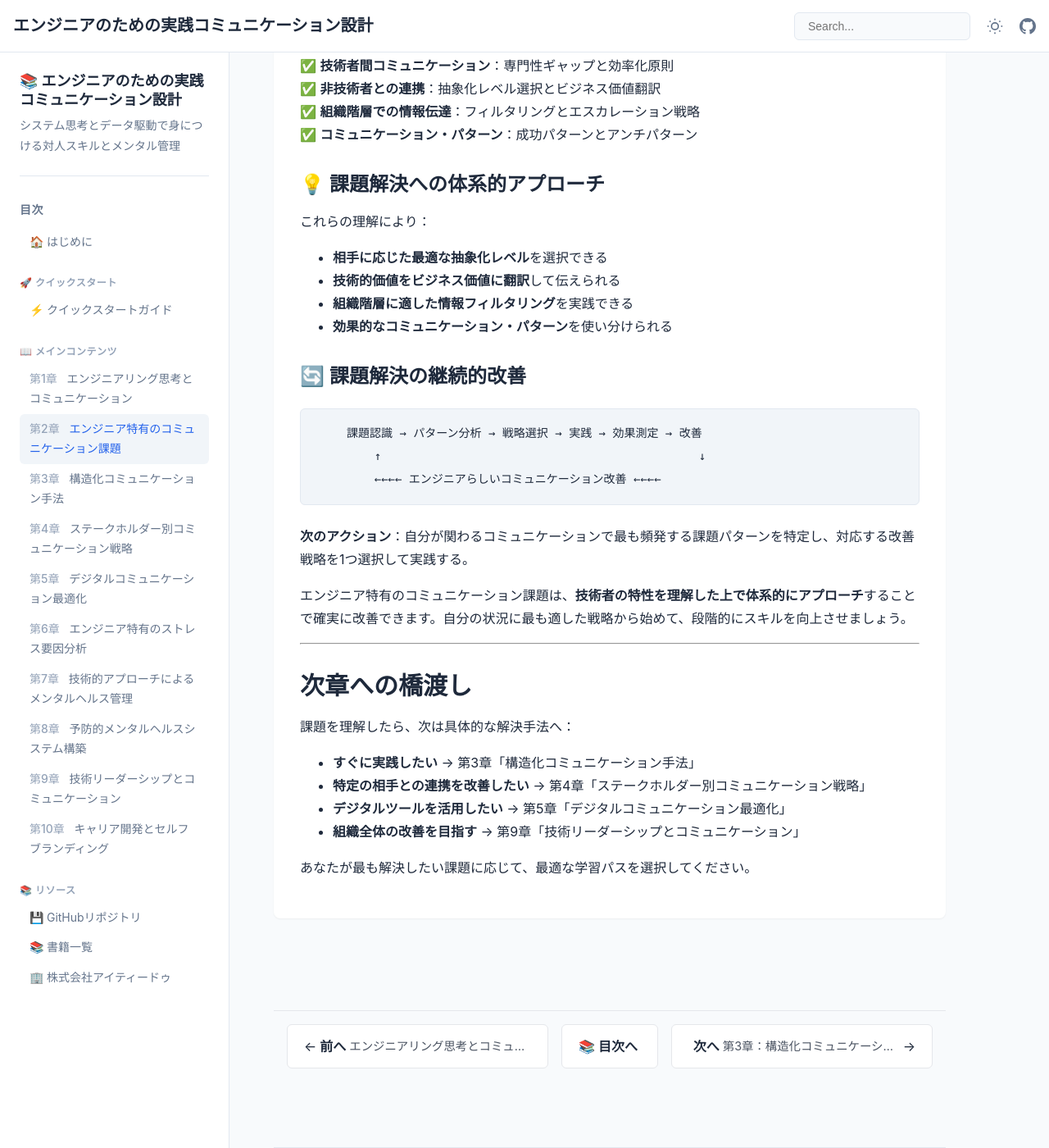
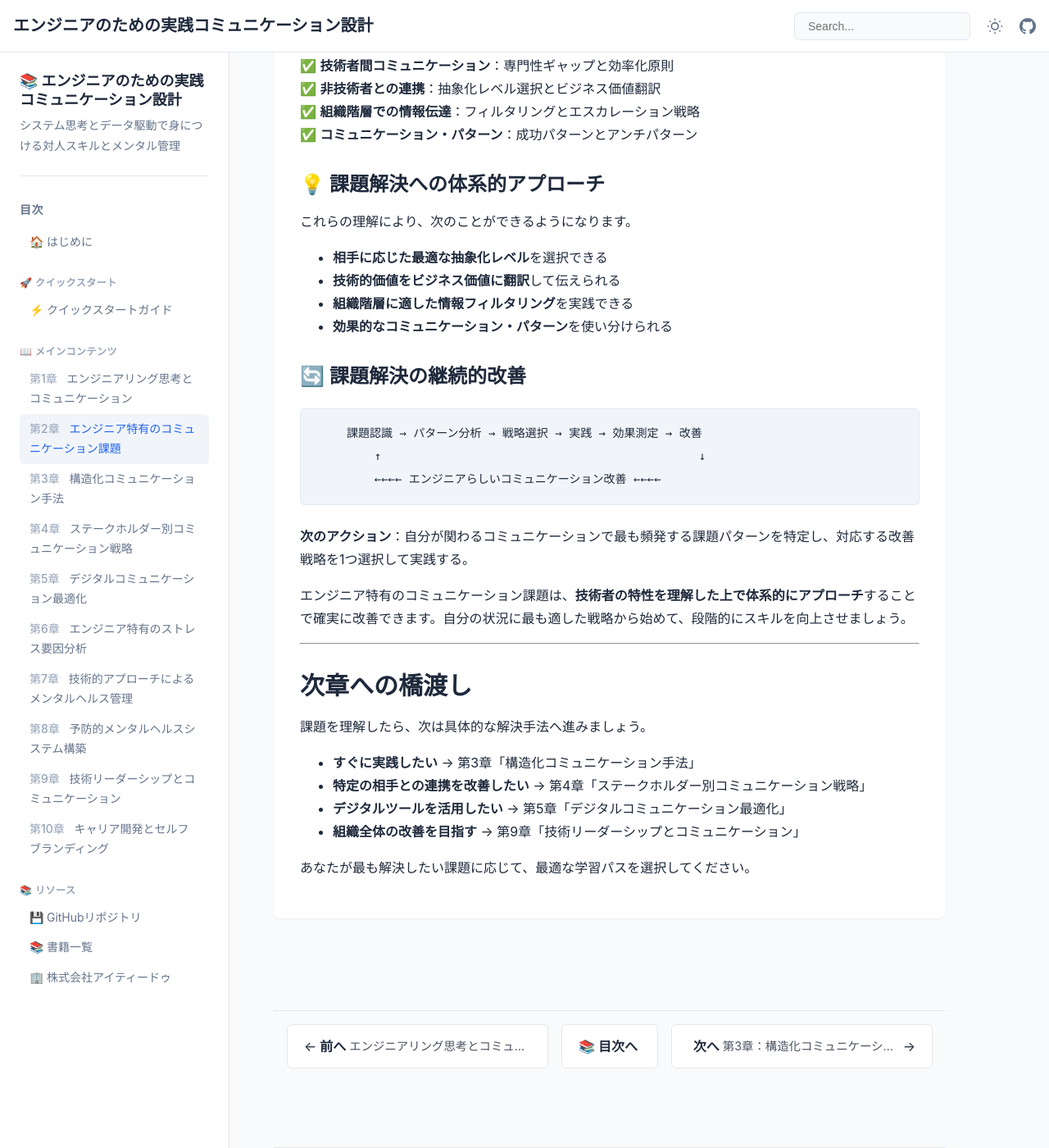
Before and after one commit to itdojp/IT-engineer-communication-book, a Jekyll site: the page built from docs/src/chapter-communication-challenges/index.md, in a window 1280 px wide and 1400 px high, scrolled down 24241 px. Shown: the whole window at 82% size. Built offline with Jekyll 4.4.1, drawn with Linux system fonts in a browser that asks for light colours.

Commit message:
fix: polish chapter transition sentences (#68)

```diff
--- a/docs/src/chapter-communication-challenges/index.md
+++ b/docs/src/chapter-communication-challenges/index.md
@@ -1148,7 +1148,7 @@ class CommunicationOptimizer:
 
 ### 💡 課題解決への体系的アプローチ
 
-これらの理解により：
+これらの理解により、次のことができるようになります。
 - **相手に応じた最適な抽象化レベル**を選択できる
 - **技術的価値をビジネス価値に翻訳**して伝えられる
 - **組織階層に適した情報フィルタリング**を実践できる
@@ -1170,7 +1170,7 @@ class CommunicationOptimizer:
 
 ## 次章への橋渡し
 
-課題を理解したら、次は具体的な解決手法へ：
+課題を理解したら、次は具体的な解決手法へ進みましょう。
 
 - **すぐに実践したい** → 第3章「構造化コミュニケーション手法」
 - **特定の相手との連携を改善したい** → 第4章「ステークホルダー別コミュニケーション戦略」
```
